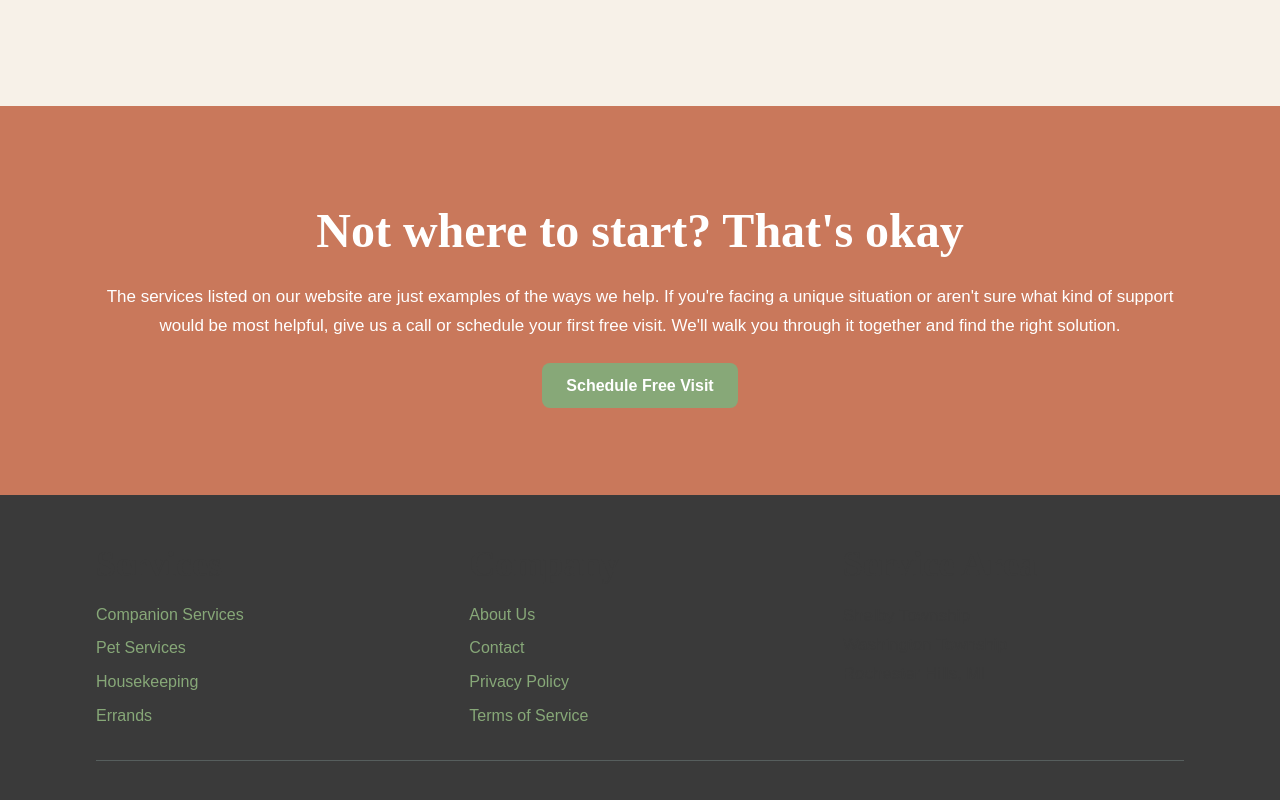
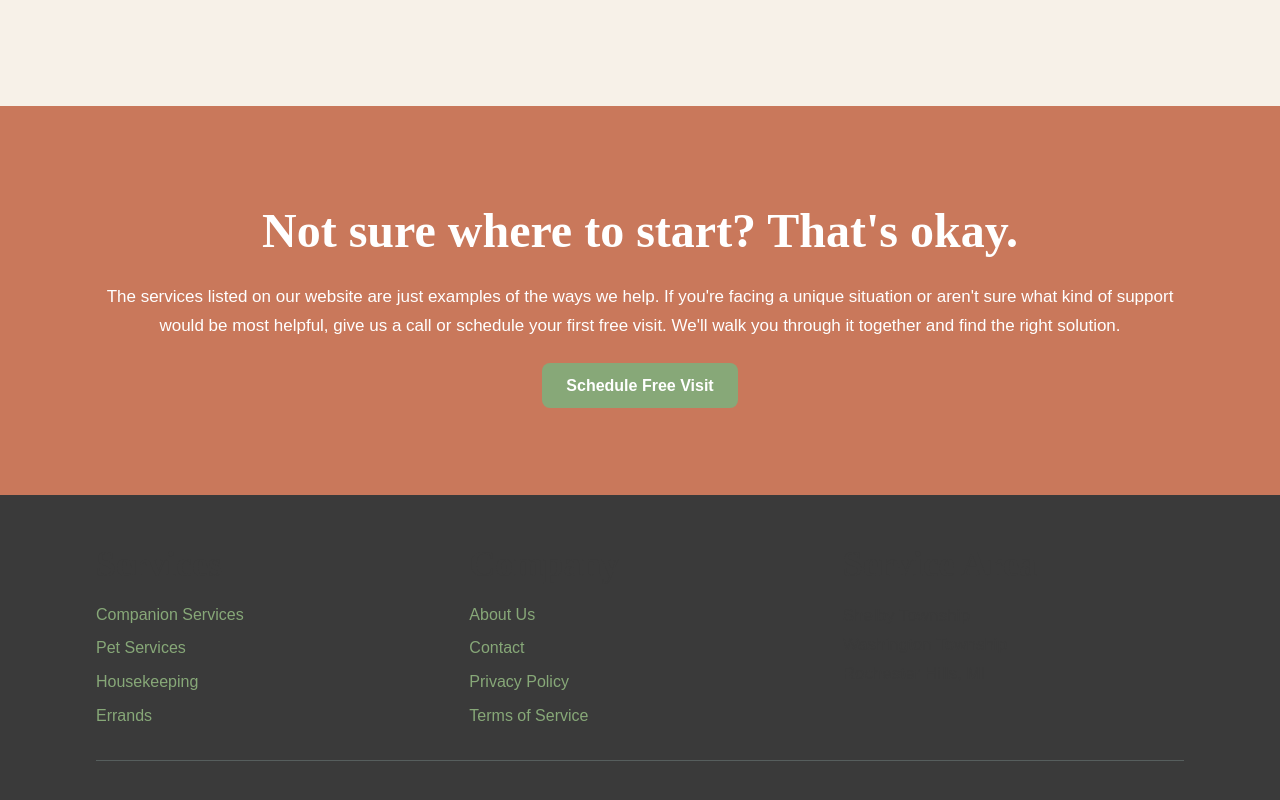
Before and after one commit to GoodCompanySCS/goodcompany-scs, a Next.js app: page /pricing in a window 1280 px wide. Shown: the part 3035-3835 px from the top of the page. Built offline with nearby package versions, Linux system fonts and the light colour scheme.

Commit message:
Update page.tsx

```diff
--- a/app/pricing/page.tsx
+++ b/app/pricing/page.tsx
@@ -226,7 +226,7 @@ export default function Pricing() {
       {/* CTA */}
       <section style={{ backgroundColor: 'var(--terracotta)', color: 'white' }} className="section-padding">
         <div className="container-max text-center">
-          <h2 style={{ color: 'white' }} className="mb-6">Not where to start? That's okay</h2>
+          <h2 style={{ color: 'white' }} className="mb-6">Not sure where to start? That's okay.</h2>
           <p className="text-lg mb-8">
             The services listed on our website are just examples of the ways we help. If you're facing a unique situation or aren't sure what kind of
             support would be most helpful, give us a call or schedule your first free visit. We'll walk you through it together and find the right solution.
```
